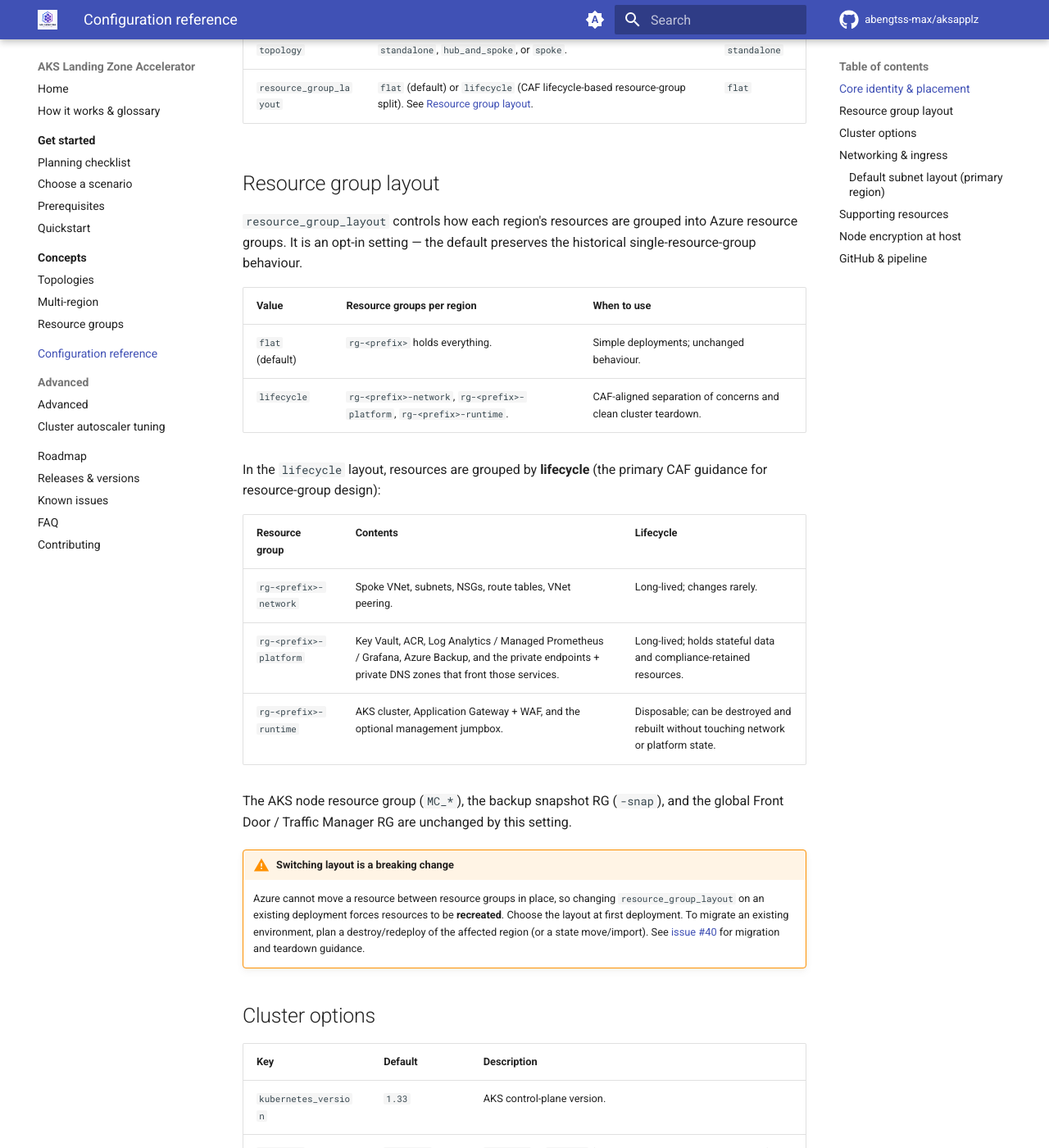
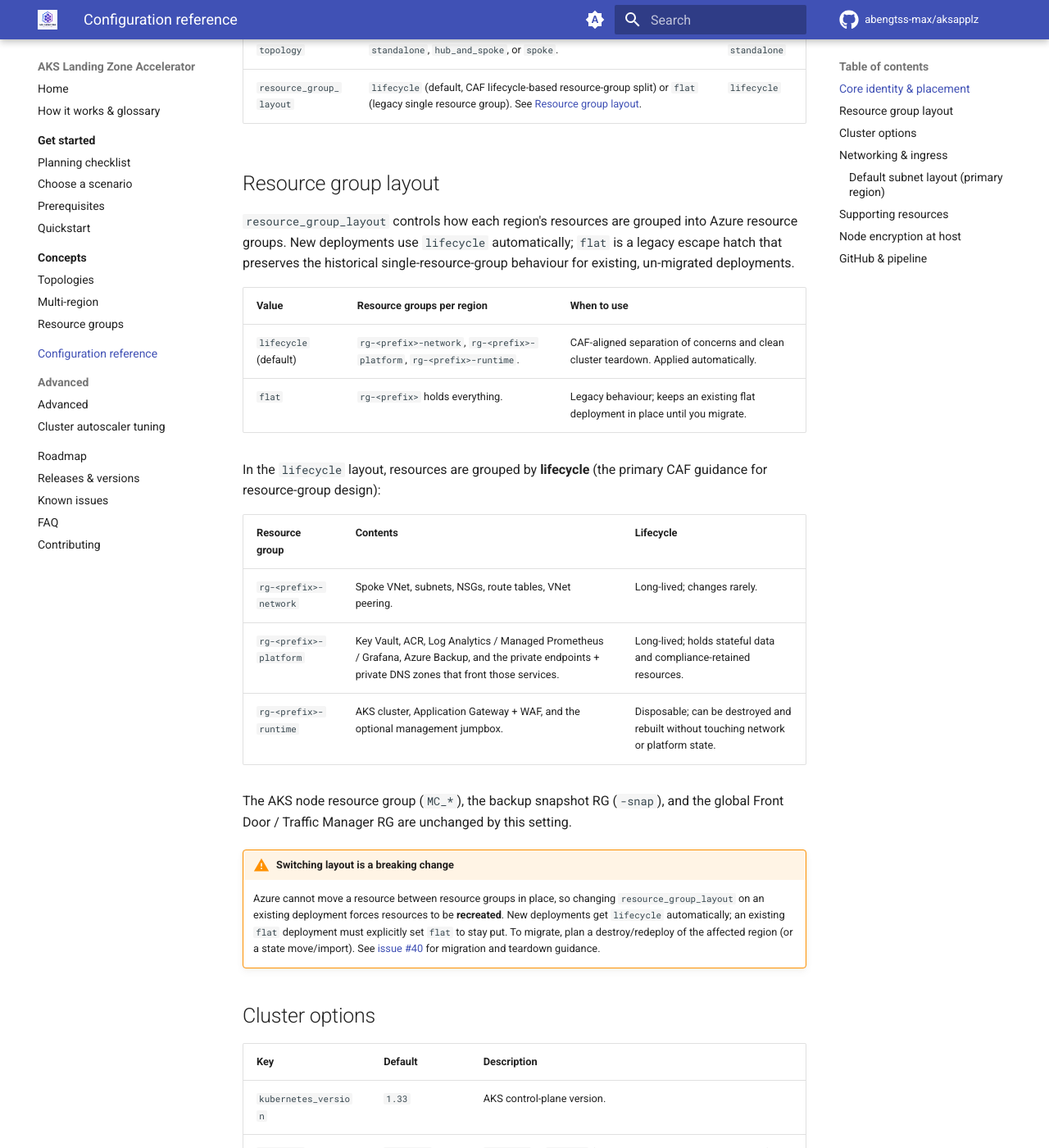
Before and after one commit to abengtss-max/aksapplz, an MkDocs documentation site: the page built from docs/reference/configuration.md, in a window 1280 px wide and 1400 px high, scrolled down 598 px. Shown: the whole window at 82% size. Built offline with MkDocs 1.6.1 and Material for MkDocs 9.7.7, drawn with Linux system fonts in a browser that asks for light colours; comment, search, counter and statistics services are not loaded.

Commit message:
feat(rg)!: make lifecycle resource-group layout the default (#40)

```diff
--- a/docs/reference/configuration.md
+++ b/docs/reference/configuration.md
@@ -13,18 +13,18 @@ editing this file is idempotent.
 | `location` | Primary Azure region. | `swedencentral` |
 | `secondary_location` | Set to enable a full second region. Leave empty for single-region. | `westeurope` |
 | `topology` | `standalone`, `hub_and_spoke`, or `spoke`. | `standalone` |
-| `resource_group_layout` | `flat` (default) or `lifecycle` (CAF lifecycle-based resource-group split). See [Resource group layout](#resource-group-layout). | `flat` |
+| `resource_group_layout` | `lifecycle` (default, CAF lifecycle-based resource-group split) or `flat` (legacy single resource group). See [Resource group layout](#resource-group-layout). | `lifecycle` |
 
 ## Resource group layout
 
 `resource_group_layout` controls how each region's resources are grouped into Azure resource
-groups. It is an opt-in setting — the default preserves the historical single-resource-group
-behaviour.
+groups. New deployments use `lifecycle` automatically; `flat` is a legacy escape hatch that
+preserves the historical single-resource-group behaviour for existing, un-migrated deployments.
 
 | Value | Resource groups per region | When to use |
 |---|---|---|
-| `flat` (default) | `rg-<prefix>` holds everything. | Simple deployments; unchanged behaviour. |
-| `lifecycle` | `rg-<prefix>-network`, `rg-<prefix>-platform`, `rg-<prefix>-runtime`. | CAF-aligned separation of concerns and clean cluster teardown. |
+| `lifecycle` (default) | `rg-<prefix>-network`, `rg-<prefix>-platform`, `rg-<prefix>-runtime`. | CAF-aligned separation of concerns and clean cluster teardown. Applied automatically. |
+| `flat` | `rg-<prefix>` holds everything. | Legacy behaviour; keeps an existing flat deployment in place until you migrate. |
 
 In the `lifecycle` layout, resources are grouped by **lifecycle** (the primary CAF guidance for
 resource-group design):
@@ -40,9 +40,10 @@ Front Door / Traffic Manager RG are unchanged by this setting.
 
 !!! warning "Switching layout is a breaking change"
     Azure cannot move a resource between resource groups in place, so changing
-    `resource_group_layout` on an existing deployment forces resources to be **recreated**. Choose
-    the layout at first deployment. To migrate an existing environment, plan a destroy/redeploy of
-    the affected region (or a state move/import). See
+    `resource_group_layout` on an existing deployment forces resources to be **recreated**. New
+    deployments get `lifecycle` automatically; an existing `flat` deployment must explicitly set
+    `flat` to stay put. To migrate, plan a destroy/redeploy of the affected region (or a state
+    move/import). See
     [issue #40](https://github.com/abengtss-max/aksapplz/issues/40) for migration and teardown
     guidance.
 
```
Also changed, not shown: CHANGELOG.md (+15 -16 lines), docs/concepts/resource-groups.md (+12 -10 lines), 5 other files.
